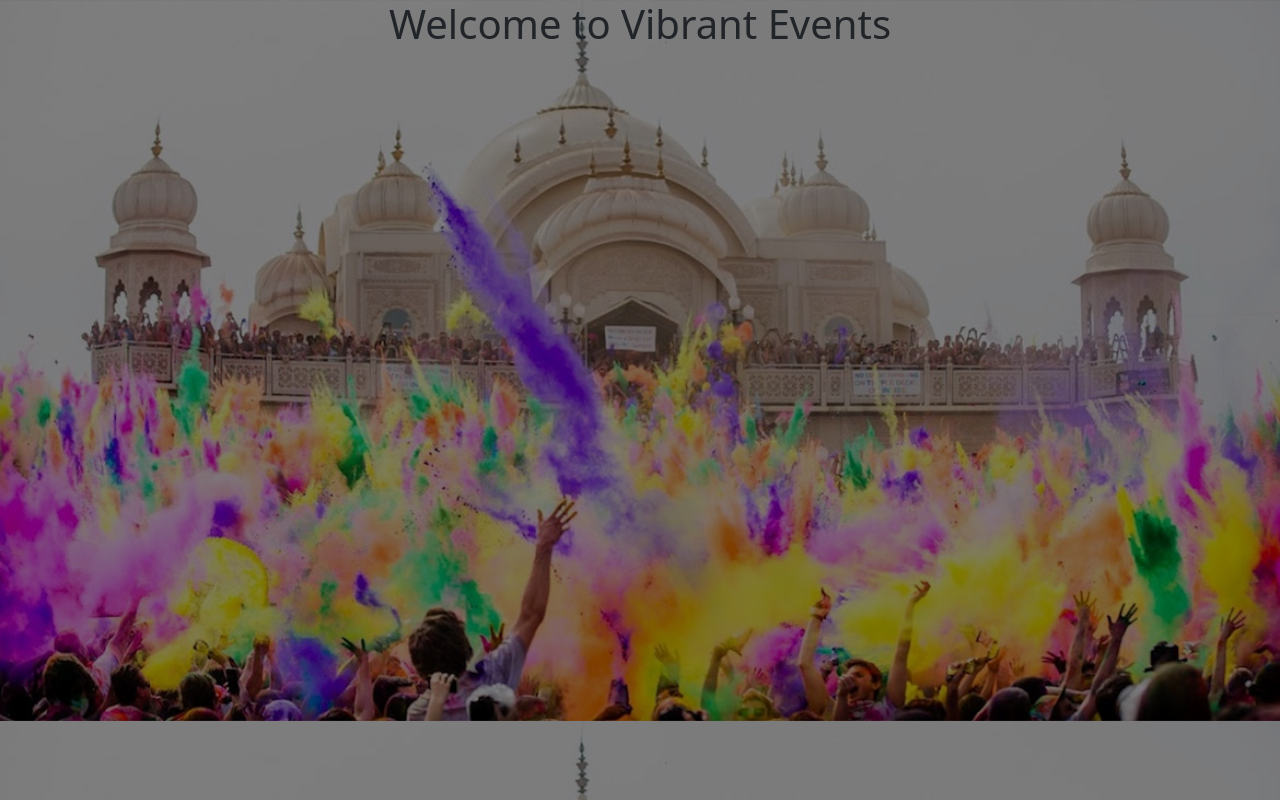
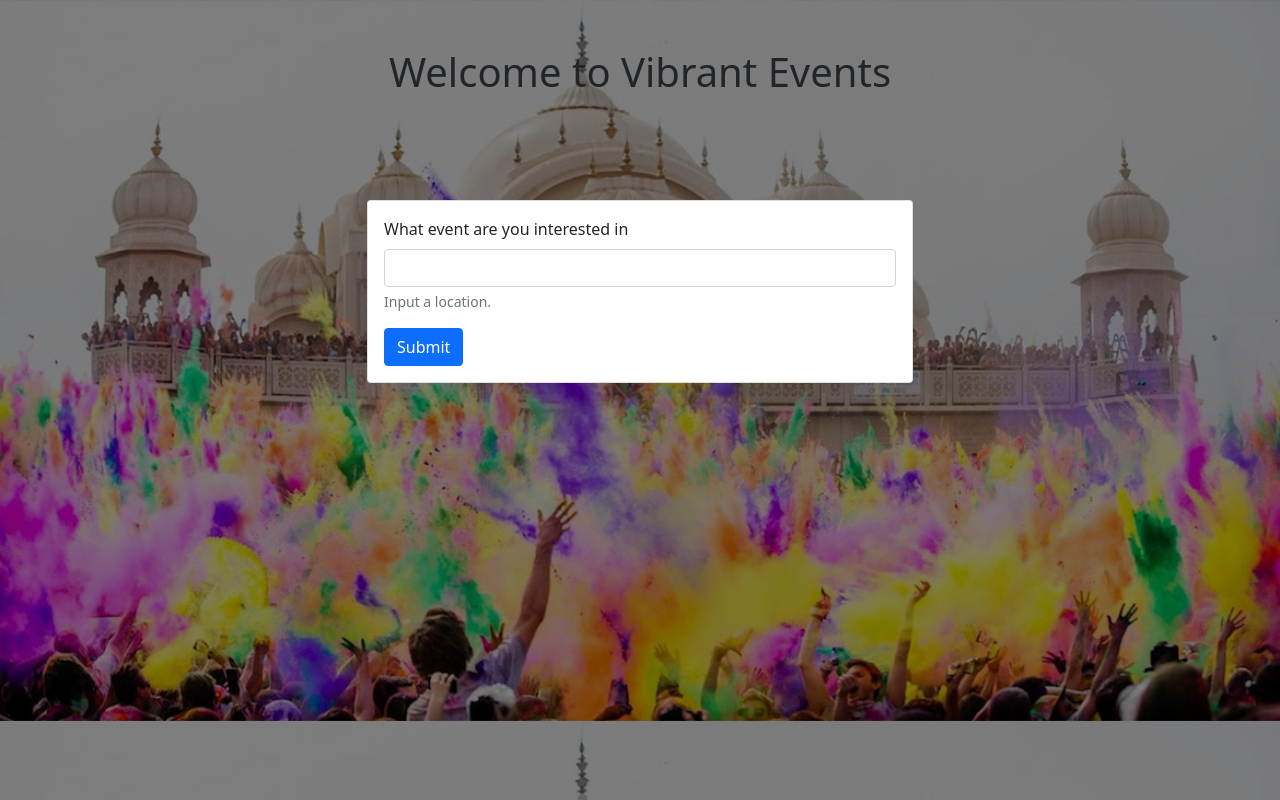
Before and after one commit to Thewa55/Vibrant-Events, a plain HTML site: page index.html in a window 1280 px wide. Drawn offline with nearby package versions, Linux system fonts and the light colour scheme.

Commit message:
Added form layout

```diff
--- a/index.html
+++ b/index.html
@@ -10,8 +10,26 @@
     <link rel="stylesheet" href="assets/css/index.css" />
 </head>
 <body class="hero">
-    <div class="container">
-        <h1 class="text-center">Welcome to Vibrant Events</h1>
+    <div class="container-fuild">
+        <h1 class="text-center pt-5">Welcome to Vibrant Events</h1>
+        <div class="pt-5 container">
+            <div class=" pt-5 row justify-content-center">
+                <div class="col-6">
+                    <div class="card">
+                        <div class="card-body">
+                            <form>
+                                <div class="mb-3">
+                                    <label for="locationInput" class="form-label">What event are you interested in</label>
+                                    <input type="text" class="form-control" id="locationInput" aria-describedby="emailHelp">
+                                    <div id="emailHelp" class="form-text">Input a location.</div>
+                                </div>
+                                <button type="submit" class="btn btn-primary">Submit</button>
+                            </form>
+                        </div>
+                    </div>
+                </div>
+            </div>
+        </div>
     </div>
 </body>
 </html>
```
